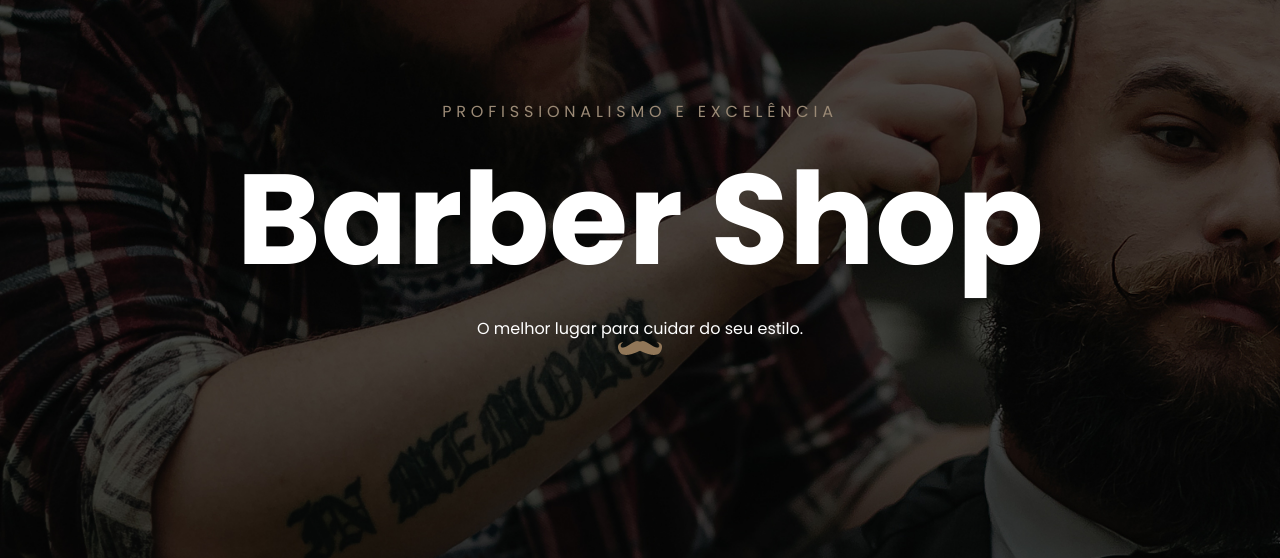
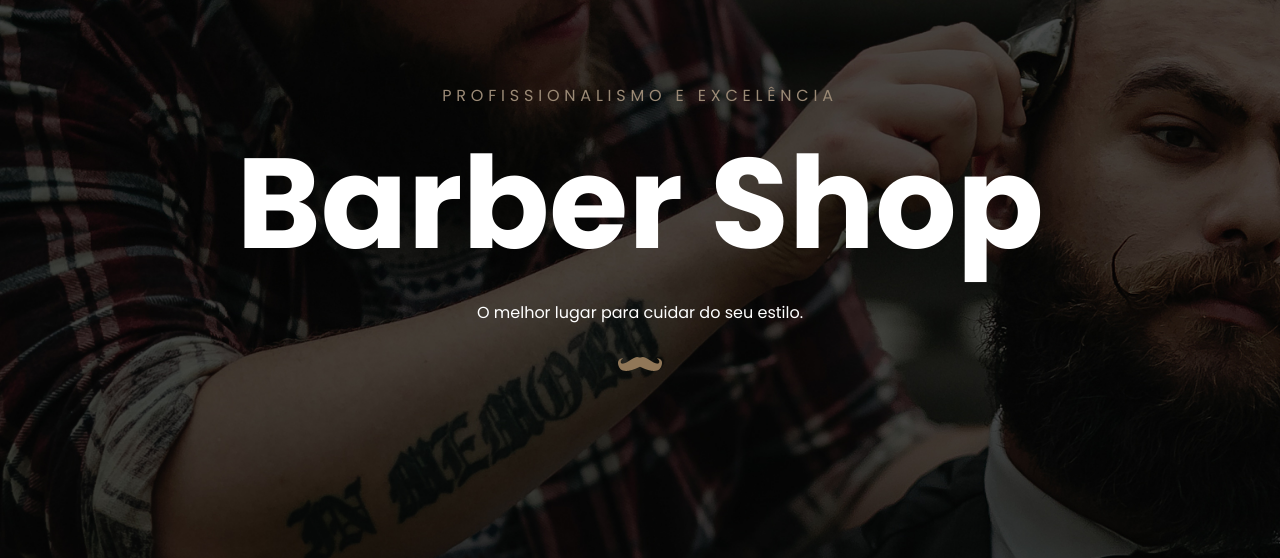
Before and after one commit to CoraLay/BarberShop, a plain HTML site: page index.html in a window 1280 px wide. Shown: the part 203-761 px from the top of the page. Drawn offline with Linux system fonts and the light colour scheme.

Commit message:
margin span home

```diff
--- a/css/style.css
+++ b/css/style.css
@@ -95,6 +95,10 @@ body {
   letter-spacing: 0.3rem;
 }
 
+#home .banner span:nth-of-type(2) {
+  margin-bottom: 2em;
+}
+
 #home .banner h1 {
   font-size: 8rem;
 }
```
